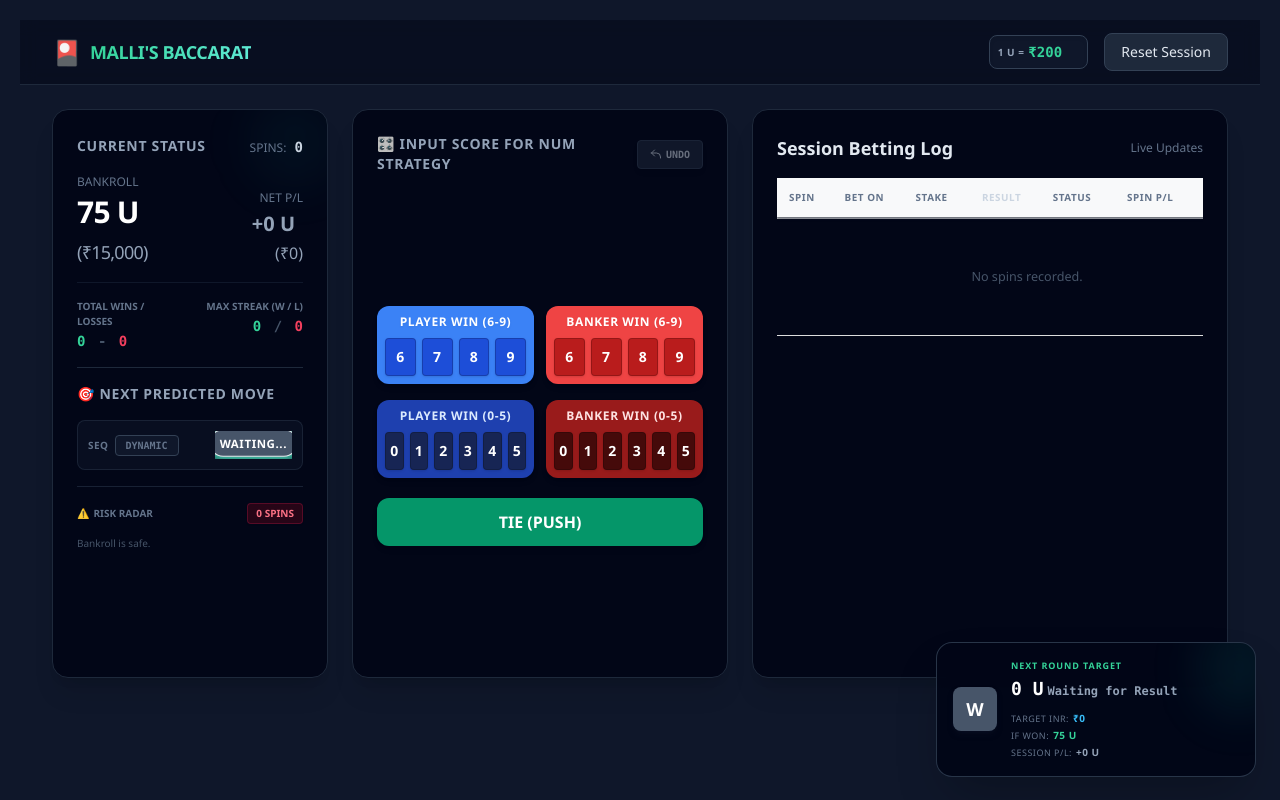
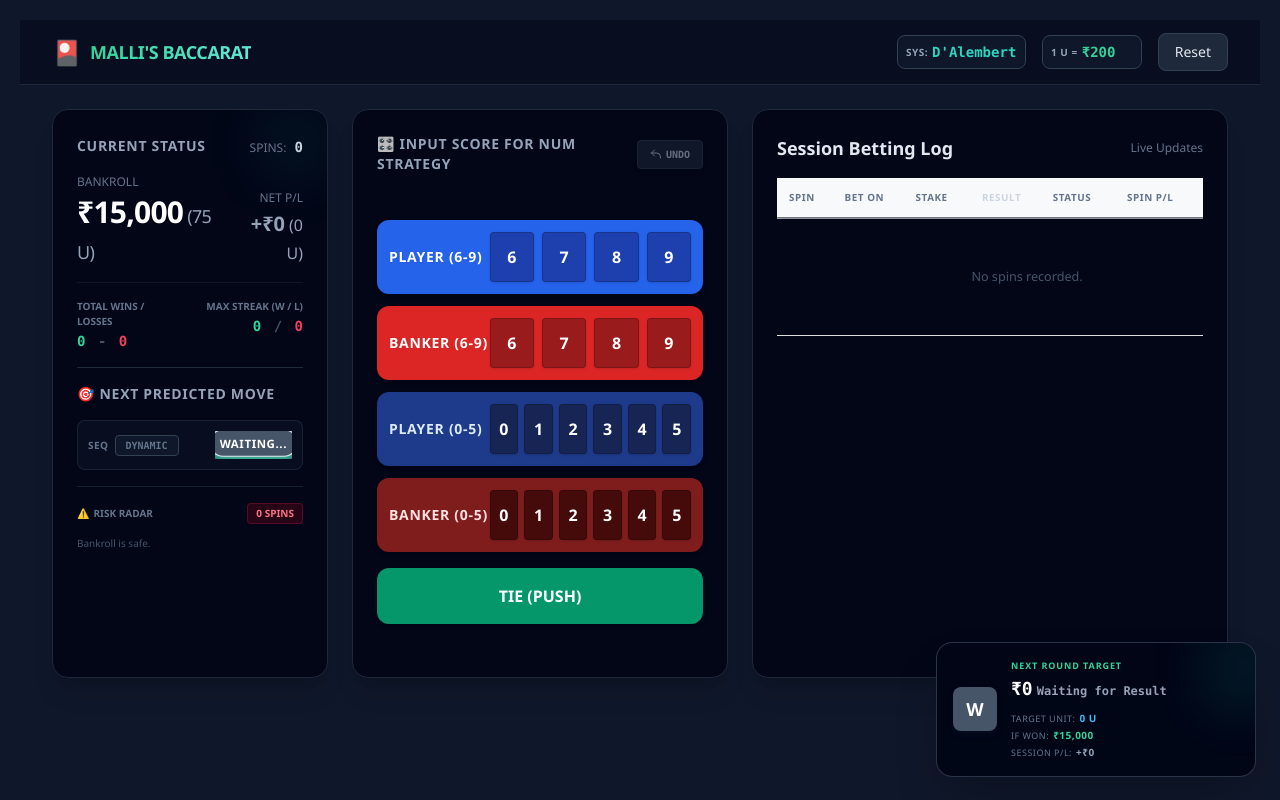
Before and after one commit to mallikambala/Malli-Baccarat-Dalembert, a Flask app: page / in a window 1280 px wide. Run offline with Flask 3, Linux system fonts and the light colour scheme; data that the repository does not hold is empty; some libraries are stand-ins or nearby versions.

Commit message:
Added Labourche system

```diff
--- a/app.py
+++ b/app.py
@@ -4,11 +4,16 @@ app = Flask(__name__, template_folder='templates', static_folder='static')
 app.secret_key = "mallis_baccarat_super_secret_key"
 
 class BaccaratTracker:
-    def __init__(self, start_bankroll=75, base_bet=1):
+    def __init__(self, start_bankroll=75, base_bet=1, progression="dalembert"):
         self.start_bankroll = float(start_bankroll)
         self.bankroll = float(start_bankroll)
         self.base_bet = base_bet
         self.current_bet = base_bet
+
+        self.progression = progression
+        # Default Labouchere sequence to win 10 Units: 1 + 2 + 3 + 2 + 2
+        self.initial_lab_seq = [1, 2, 3, 2, 2]
+        self.labouchere_seq = self.initial_lab_seq.copy()
 
         self.current_num_target = "Wait" # First hand is an observation spin
         self.ignore_limits = False
@@ -28,9 +33,21 @@ class BaccaratTracker:
     def get_next_bet(self):
         if self.get_status() != "ACTIVE":
             return None, 0
+
+        bet_amount = self.current_bet
+
+        if self.progression == "labouchere":
+            if not self.labouchere_seq:
+                self.labouchere_seq = self.initial_lab_seq.copy()
+            if len(self.labouchere_seq) == 1:
+                bet_amount = self.labouchere_seq[0]
+            else:
+                bet_amount = self.labouchere_seq[0] + self.labouchere_seq[-1]
+
         if self.current_num_target == "Wait":
             return "Wait", 0
-        return self.current_num_target, self.current_bet
+
+        return self.current_num_target, bet_amount
 
     def get_predicted_loss_sequence(self):
         if self.get_status() != "ACTIVE": return []
@@ -81,7 +98,17 @@ class BaccaratTracker:
             pnl = bet_amount * 0.95 if bet_target == 'Banker' else float(bet_amount)
             self.bankroll += pnl
             outcome_str = "Win"
-            self.current_bet = max(self.base_bet, self.current_bet - self.base_bet)
+
+            if self.progression == "dalembert":
+                self.current_bet = max(self.base_bet, self.current_bet - self.base_bet)
+            elif self.progression == "labouchere":
+                if len(self.labouchere_seq) <= 2:
+                    self.labouchere_seq = []
+                else:
+                    self.labouchere_seq = self.labouchere_seq[1:-1]
+                if not self.labouchere_seq:
+                    self.labouchere_seq = self.initial_lab_seq.copy()
+
             self.total_wins += 1
             self.current_win_streak += 1
             self.current_loss_streak = 0
@@ -90,13 +117,17 @@ class BaccaratTracker:
             pnl = float(-bet_amount)
             self.bankroll += pnl
             outcome_str = "Loss"
-            self.current_bet += self.base_bet
+
+            if self.progression == "dalembert":
+                self.current_bet += self.base_bet
+            elif self.progression == "labouchere":
+                self.labouchere_seq.append(bet_amount)
+
             self.total_losses += 1
             self.current_loss_streak += 1
             self.current_win_streak = 0
             if self.current_loss_streak > self.max_loss_streak: self.max_loss_streak = self.current_loss_streak
 
-        # Target mapping using startswith allows passing exact scores like p_high_8
         if not is_push:
             if val.startswith('p_high'): self.current_num_target = 'Player'
             elif val.startswith('b_high'): self.current_num_target = 'Banker'
@@ -114,9 +145,24 @@ class BaccaratTracker:
         if not self.history: return self.get_state()
         previous_spins = [spin['spun_number'] for spin in self.history[:-1]]
         was_ignored = self.ignore_limits
-        self.__init__(self.start_bankroll, self.base_bet)
+        current_progression = self.progression
+
+        self.__init__(self.start_bankroll, self.base_bet, current_progression)
         self.ignore_limits = was_ignored
         for num in previous_spins: self.record_outcome(num)
+        return self.get_state()
+
+    def change_progression(self, new_progression):
+        previous_spins = [spin['spun_number'] for spin in self.history]
+        was_ignored = self.ignore_limits
+
+        self.__init__(self.start_bankroll, self.base_bet, new_progression)
+        self.ignore_limits = True
+
+        for num in previous_spins:
+            self.record_outcome(num)
+
+        self.ignore_limits = was_ignored
         return self.get_state()
 
     def is_session_over(self):
@@ -129,14 +175,16 @@ class BaccaratTracker:
         elif self.bankroll <= self.stop_loss_bankroll: return "STOP_LOSS_HIT"
         return "ACTIVE"
 
-    def reset(self):
-        self.__init__(self.start_bankroll, self.base_bet)
+    def reset(self, progression=None):
+        target_prog = progression if progression else self.progression
+        self.__init__(self.start_bankroll, self.base_bet, target_prog)
 
     def get_state(self):
         next_target, next_bet = self.get_next_bet()
         return {
             "bankroll": round(self.bankroll, 2), "net_pnl": round(self.bankroll - self.start_bankroll, 2),
             "spin_count": self.spin_count, "game_type": "baccarat", "strategy": "baccarat_num",
+            "progression": self.progression, "labouchere_seq": self.labouchere_seq,
             "next_color": next_target, "next_bet": next_bet,
             "status": self.get_status(), "history": self.history[::-1],
             "total_wins": self.total_wins, "total_losses": self.total_losses,
@@ -154,7 +202,7 @@ def get_state(): return jsonify(tracker.get_state())
 
 @app.route('/record', methods=['POST'])
 def record():
-    data = request.get_json() or {}
+    data = request.get_json(force=True, silent=True) or {}
     spun_value = data.get('number')
     if spun_value is not None:
         return jsonify(tracker.record_outcome(spun_value))
@@ -168,9 +216,19 @@ def continue_session():
     tracker.ignore_limits = True
     return jsonify(tracker.get_state())
 
+@app.route('/change_progression', methods=['POST'])
+def change_prog_route():
+    # Force=True guarantees we extract JSON data securely
+    data = request.get_json(force=True, silent=True) or {}
+    new_prog = data.get('progression')
+    if new_prog:
+        tracker.change_progression(new_prog)
+    return jsonify(tracker.get_state())
+
 @app.route('/reset', methods=['POST'])
 def reset():
-    tracker.reset()
+    data = request.get_json(force=True, silent=True) or {}
+    tracker.reset(progression=data.get('progression'))
     return jsonify(tracker.get_state())
 
 if __name__ == '__main__':
--- a/static/js/script.js
+++ b/static/js/script.js
@@ -3,24 +3,28 @@ let currentState = null;
 
 window.reRenderUI = () => { if (currentState) updateUI(currentState); };
 
-const formatDisplay = (val, size = 'small', hideInr = false) => {
+const formatDisplay = (val, size = 'small', hideSecondary = false) => {
     const multiplier = parseInt(document.getElementById('unit_multiplier').value) || 100;
     const isNegative = val < 0;
     const absVal = Math.abs(val);
     const inrVal = absVal * multiplier;
     const sign = isNegative ? '-' : '';
+
+    // Formatting numbers
     const displayUnit = Number.isInteger(absVal) ? absVal : absVal.toFixed(2);
-    const unitPart = `${sign}${displayUnit} U`;
+    const inrDisplay = inrVal.toLocaleString('en-IN', { maximumFractionDigits: 2 });
 
-    if (hideInr) return unitPart;
+    // Reverse Logic: INR is now primary, Unit is secondary
+    const primaryPart = `${sign}₹${inrDisplay}`;
 
-    let inrSizeClass = 'text-xs text-slate-500';
-    if (size === 'large') { inrSizeClass = 'text-lg text-slate-400 font-medium'; }
-    else if (size === 'medium') { inrSizeClass = 'text-base text-slate-400 font-medium'; }
+    if (hideSecondary) return primaryPart;
 
-    const inrDisplay = inrVal.toLocaleString('en-IN', { maximumFractionDigits: 2 });
-    const inrPart = `<span class="${inrSizeClass} ml-2"> (₹${inrDisplay})</span>`;
-    return `${unitPart}${inrPart}`;
+    let secondarySizeClass = 'text-[10px] text-slate-500';
+    if (size === 'large') { secondarySizeClass = 'text-lg text-slate-400 font-medium'; }
+    else if (size === 'medium') { secondarySizeClass = 'text-base text-slate-400 font-medium'; }
+
+    const secondaryPart = `<span class="${secondarySizeClass} ml-1">(${displayUnit} U)</span>`;
+    return `${primaryPart}${secondaryPart}`;
 };
 
 const renderRiskRadar = (lossSequence) => {
@@ -57,56 +61,51 @@ const renderRiskRadar = (lossSequence) => {
 const renderNumberGrid = (lastSpunNumber = null, state) => {
     const container = document.getElementById('number_grid_container');
 
-    // Determine which container to highlight based on last spin
-    const phHighlight = (lastSpunNumber && lastSpunNumber.startsWith('p_high')) ? 'ring-2 ring-white ring-offset-2 ring-offset-slate-950 scale-[1.02] z-10 shadow-white/20' : '';
-    const bhHighlight = (lastSpunNumber && lastSpunNumber.startsWith('b_high')) ? 'ring-2 ring-white ring-offset-2 ring-offset-slate-950 scale-[1.02] z-10 shadow-white/20' : '';
-    const plHighlight = (lastSpunNumber && lastSpunNumber.startsWith('p_low')) ? 'ring-2 ring-white ring-offset-2 ring-offset-slate-950 scale-[1.02] z-10 shadow-white/20' : '';
-    const blHighlight = (lastSpunNumber && lastSpunNumber.startsWith('b_low')) ? 'ring-2 ring-white ring-offset-2 ring-offset-slate-950 scale-[1.02] z-10 shadow-white/20' : '';
-    const tHighlight = (lastSpunNumber === 'Tie') ? 'ring-2 ring-white ring-offset-2 ring-offset-slate-950 scale-[1.03] z-10 shadow-white/20' : '';
+    const phHighlight = (lastSpunNumber && lastSpunNumber.startsWith('p_high')) ? 'ring-2 ring-white ring-offset-2 ring-offset-slate-950 scale-[1.01] z-10 shadow-white/20' : '';
+    const bhHighlight = (lastSpunNumber && lastSpunNumber.startsWith('b_high')) ? 'ring-2 ring-white ring-offset-2 ring-offset-slate-950 scale-[1.01] z-10 shadow-white/20' : '';
+    const plHighlight = (lastSpunNumber && lastSpunNumber.startsWith('p_low')) ? 'ring-2 ring-white ring-offset-2 ring-offset-slate-950 scale-[1.01] z-10 shadow-white/20' : '';
+    const blHighlight = (lastSpunNumber && lastSpunNumber.startsWith('b_low')) ? 'ring-2 ring-white ring-offset-2 ring-offset-slate-950 scale-[1.01] z-10 shadow-white/20' : '';
+    const tHighlight = (lastSpunNumber === 'Tie') ? 'ring-2 ring-white ring-offset-2 ring-offset-slate-950 scale-[1.02] z-10 shadow-white/20' : '';
 
-    // Helper to generate the small score buttons
     const genBtns = (prefix, nums, bgClass, hoverClass) => {
-        return nums.map(n => `<button onclick="recordSpin('${prefix}_${n}')" class="${bgClass} ${hoverClass} active:scale-90 text-white font-bold py-1.5 sm:py-2 rounded shadow transition-all text-xs sm:text-sm border border-black/20">${n}</button>`).join('');
+        return nums.map(n => `<button onclick="recordSpin('${prefix}_${n}')" class="flex-1 ${bgClass} ${hoverClass} active:scale-90 text-white font-bold py-2 sm:py-3 rounded shadow transition-all text-xs sm:text-base border border-black/20">${n}</button>`).join('');
     };
 
     const html = `
-        <!-- Player High (6-9) -->
-        <div class="col-span-3 bg-blue-500 rounded-xl p-2 flex flex-col justify-center items-center shadow-md transition-all duration-300 ${phHighlight}">
-            <div class="text-white font-black text-[10px] sm:text-xs tracking-wider mb-2 uppercase drop-shadow-sm">Player Win (6-9)</div>
-            <div class="grid grid-cols-4 gap-1 sm:gap-1.5 w-full">
-                ${genBtns('p_high', [6,7,8,9], 'bg-blue-700', 'hover:bg-blue-600')}
+        <div class="flex flex-col gap-2.5 sm:gap-3 w-full">
+            <div class="flex flex-col sm:flex-row sm:items-center bg-blue-600 rounded-xl p-2 sm:p-3 shadow-md transition-all duration-300 ${phHighlight}">
+                <div class="text-white font-black text-[11px] sm:text-sm tracking-wider mb-2 sm:mb-0 sm:w-1/3 uppercase drop-shadow-sm text-center sm:text-left">Player (6-9)</div>
+                <div class="flex gap-1.5 sm:gap-2 sm:w-2/3">
+                    ${genBtns('p_high', [6,7,8,9], 'bg-blue-800', 'hover:bg-blue-700')}
                 </div>
             </div>
 
-        <!-- Banker High (6-9) -->
-        <div class="col-span-3 bg-red-500 rounded-xl p-2 flex flex-col justify-center items-center shadow-md transition-all duration-300 ${bhHighlight}">
-            <div class="text-white font-black text-[10px] sm:text-xs tracking-wider mb-2 uppercase drop-shadow-sm">Banker Win (6-9)</div>
-            <div class="grid grid-cols-4 gap-1 sm:gap-1.5 w-full">
-                ${genBtns('b_high', [6,7,8,9], 'bg-red-700', 'hover:bg-red-600')}
+            <div class="flex flex-col sm:flex-row sm:items-center bg-red-600 rounded-xl p-2 sm:p-3 shadow-md transition-all duration-300 ${bhHighlight}">
+                <div class="text-white font-black text-[11px] sm:text-sm tracking-wider mb-2 sm:mb-0 sm:w-1/3 uppercase drop-shadow-sm text-center sm:text-left">Banker (6-9)</div>
+                <div class="flex gap-1.5 sm:gap-2 sm:w-2/3">
+                    ${genBtns('b_high', [6,7,8,9], 'bg-red-800', 'hover:bg-red-700')}
                 </div>
             </div>
 
-        <!-- Player Low (0-5) -->
-        <div class="col-span-3 bg-blue-800 rounded-xl p-2 flex flex-col justify-center items-center shadow-md transition-all duration-300 mt-1 ${plHighlight}">
-            <div class="text-blue-100 font-black text-[10px] sm:text-xs tracking-wider mb-2 uppercase">Player Win (0-5)</div>
-            <div class="grid grid-cols-6 gap-1 sm:gap-1.5 w-full">
-                ${genBtns('p_low', [0,1,2,3,4,5], 'bg-blue-950', 'hover:bg-blue-700')}
+            <div class="flex flex-col sm:flex-row sm:items-center bg-blue-900 rounded-xl p-2 sm:p-3 shadow-md transition-all duration-300 ${plHighlight}">
+                <div class="text-blue-100 font-black text-[11px] sm:text-sm tracking-wider mb-2 sm:mb-0 sm:w-1/3 uppercase text-center sm:text-left">Player (0-5)</div>
+                <div class="flex gap-1 sm:gap-1.5 sm:w-2/3">
+                    ${genBtns('p_low', [0,1,2,3,4,5], 'bg-blue-950', 'hover:bg-blue-800')}
                 </div>
             </div>
 
-        <!-- Banker Low (0-5) -->
-        <div class="col-span-3 bg-red-800 rounded-xl p-2 flex flex-col justify-center items-center shadow-md transition-all duration-300 mt-1 ${blHighlight}">
-            <div class="text-red-100 font-black text-[10px] sm:text-xs tracking-wider mb-2 uppercase">Banker Win (0-5)</div>
-            <div class="grid grid-cols-6 gap-1 sm:gap-1.5 w-full">
-                ${genBtns('b_low', [0,1,2,3,4,5], 'bg-red-950', 'hover:bg-red-700')}
+            <div class="flex flex-col sm:flex-row sm:items-center bg-red-900 rounded-xl p-2 sm:p-3 shadow-md transition-all duration-300 ${blHighlight}">
+                <div class="text-red-100 font-black text-[11px] sm:text-sm tracking-wider mb-2 sm:mb-0 sm:w-1/3 uppercase text-center sm:text-left">Banker (0-5)</div>
+                <div class="flex gap-1 sm:gap-1.5 sm:w-2/3">
+                    ${genBtns('b_low', [0,1,2,3,4,5], 'bg-red-950', 'hover:bg-red-800')}
                 </div>
             </div>
 
-        <!-- Tie -->
-        <button onclick="recordSpin('Tie')" class="col-span-6 mt-2 bg-emerald-600 hover:bg-emerald-500 active:scale-95 text-white font-bold py-3 rounded-xl shadow-md transition-all text-sm sm:text-base ${tHighlight}">TIE (PUSH)</button>
+            <button onclick="recordSpin('Tie')" class="mt-1 bg-emerald-600 hover:bg-emerald-500 active:scale-95 text-white font-bold py-3 sm:py-4 rounded-xl shadow-md transition-all text-sm sm:text-base ${tHighlight}">TIE (PUSH)</button>
+        </div>
     `;
 
-    container.innerHTML = `<div class="grid grid-cols-6 gap-2 sm:gap-3 relative mt-2">${html}</div>`;
+    container.innerHTML = html;
 };
 
 const renderSequenceTracker = (state) => {
@@ -176,14 +175,15 @@ const updatePopupHUD = (state) => {
     const plValEl = document.getElementById('popup_mini_pl_val');
     if (plValEl) plValEl.innerHTML = (state.net_pnl >= 0 ? '+' : '') + formatDisplay(state.net_pnl, 'small', true);
 
-    const multiplier = parseInt(document.getElementById('unit_multiplier').value) || 100;
-    const inrVal = Math.abs(state.next_bet) * multiplier;
+    // Swap text label to "Target Unit" so the HUD makes sense with INR displayed above
+    const targetLabel = document.querySelector('#popup_target_inr span');
+    if(targetLabel) targetLabel.innerText = "Target Unit:";
 
     const inrTargetEl = document.getElementById('popup_target_inr_val');
     if (state.next_color === "Wait") {
-        if (inrTargetEl) inrTargetEl.innerHTML = `₹0`;
+        if (inrTargetEl) inrTargetEl.innerHTML = `0 U`;
     } else {
-        if (inrTargetEl) inrTargetEl.innerHTML = `₹${inrVal.toLocaleString('en-IN')}`;
+        if (inrTargetEl) inrTargetEl.innerHTML = `${state.next_bet} U`;
     }
 
     const nextWinValEl = document.getElementById('popup_next_win_val');
@@ -206,6 +206,23 @@ const dismissPopup = () => {
 
 const updateUI = (state) => {
     currentState = state;
+
+    const progSel = document.getElementById('progression_selector');
+    if (progSel && state.progression) progSel.value = state.progression;
+
+    const seqInput = document.getElementById('custom_sequence_input');
+    const seqLabel = document.getElementById('seq_label');
+    if (state.progression === 'labouchere') {
+        seqLabel.innerText = "LAB";
+        seqInput.value = state.labouchere_seq.join(' - ');
+        seqInput.classList.remove('w-16', 'text-slate-500');
+        seqInput.classList.add('w-32', 'text-teal-400');
+    } else {
+        seqLabel.innerText = "SEQ";
+        seqInput.value = "DYNAMIC";
+        seqInput.classList.add('w-16', 'text-slate-500');
+        seqInput.classList.remove('w-32', 'text-teal-400');
+    }
 
     document.getElementById('bankroll').innerHTML = formatDisplay(state.bankroll, 'large');
     const netPlElement = document.getElementById('net_pnl');
@@ -289,14 +306,12 @@ const updateUI = (state) => {
             spunColorClass = "text-emerald-400 bg-emerald-950/40 border-emerald-900/50";
         }
 
-        // Logic to extract specific score from string (e.g. 'p_high_6' -> '6')
         let exactScore = "";
         if (typeof spin.spun_number === 'string' && spin.spun_number.includes('_')) {
             exactScore = spin.spun_number.split('_').pop();
         }
 
-        // Clean display text like "Player [6]"
-        let displayColorText = spin.spun_color; // fallback
+        let displayColorText = spin.spun_color;
         if (spin.spun_trait === 'Player') displayColorText = `Player ${exactScore ? '['+exactScore+']' : ''}`;
         else if (spin.spun_trait === 'Banker') displayColorText = `Banker ${exactScore ? '['+exactScore+']' : ''}`;
         else if (spin.spun_trait === 'Tie') displayColorText = `Tie`;
@@ -324,6 +339,32 @@ const updateUI = (state) => {
     logBody.innerHTML = logRows;
 };
 
+const changeProgression = async () => {
+    const newProg = document.getElementById('progression_selector').value;
+    if (currentState && currentState.progression === newProg) return;
+
+    try {
+        popupDismissed = false;
+        const response = await fetch('/change_progression', {
+            method: 'POST',
+            headers: { 'Content-Type': 'application/json' },
+            body: JSON.stringify({ progression: newProg })
+        });
+
+        if (!response.ok) {
+            alert("SERVER ERROR: The server rejected the request. Please make sure you RESTARTED your Python app (Ctrl+C, then 'python app.py').");
+            if(currentState) document.getElementById('progression_selector').value = currentState.progression;
+            return;
+        }
+
+        updateUI(await response.json());
+    } catch (err) {
+        console.error("Error changing progression:", err);
+        alert("NETWORK ERROR: Could not reach the server to recalculate. Did you restart app.py?");
+        if(currentState) document.getElementById('progression_selector').value = currentState.progression;
+    }
+};
+
 const continueSession = async () => {
     try {
         const response = await fetch('/continue', { method: 'POST' });
@@ -349,7 +390,12 @@ const resetSession = async () => {
     if (confirm("Are you sure you want to reset the current session?")) {
         try {
             popupDismissed = false;
-            const response = await fetch('/reset', { method: 'POST' });
+            const currentProg = document.getElementById('progression_selector').value;
+            const response = await fetch('/reset', {
+                method: 'POST',
+                headers: { 'Content-Type': 'application/json' },
+                body: JSON.stringify({ progression: currentProg })
+            });
             updateUI(await response.json());
         } catch (err) { console.error("Error resetting session:", err); }
     }
--- a/templates/index.html
+++ b/templates/index.html
@@ -23,6 +23,15 @@
                 <h1 class="text-lg font-bold tracking-tight bg-gradient-to-r from-emerald-400 to-teal-300 bg-clip-text text-transparent">MALLI'S BACCARAT</h1>
             </div>
             <div class="flex items-center space-x-2 sm:space-x-4">
+                <!-- System Toggle -->
+                <div class="flex items-center space-x-1 bg-slate-900 border border-slate-700 rounded-md sm:rounded-lg px-2 py-1.5 shadow-inner">
+                    <span class="text-[9px] sm:text-[10px] text-slate-400 font-bold uppercase tracking-wider hidden md:block">SYS:</span>
+                    <select id="progression_selector" onchange="changeProgression()" class="bg-transparent text-teal-400 text-[10px] sm:text-sm font-bold font-mono outline-none cursor-pointer focus:ring-0 appearance-none">
+                        <option value="dalembert" selected>D'Alembert</option>
+                        <option value="labouchere">Labouchere</option>
+                    </select>
+                </div>
+                <!-- Unit Multiplier -->
                 <div class="flex items-center space-x-1 bg-slate-900 border border-slate-700 rounded-md sm:rounded-lg px-2 py-1.5 shadow-inner">
                     <span class="text-[9px] sm:text-[10px] text-slate-400 font-bold uppercase tracking-wider hidden sm:block">1 U =</span>
                     <select id="unit_multiplier" onchange="reRenderUI()" class="bg-transparent text-emerald-400 text-[10px] sm:text-sm font-bold font-mono outline-none cursor-pointer focus:ring-0 appearance-none">
@@ -34,7 +43,7 @@
                         <option value="1000">₹1,000</option>
                     </select>
                 </div>
-                <button onclick="resetSession()" class="text-[10px] sm:text-sm bg-slate-800 hover:bg-slate-700 text-slate-200 px-3 py-1.5 sm:px-4 sm:py-2 rounded-md sm:rounded-lg font-medium transition-colors border border-slate-700">Reset Session</button>
+                <button onclick="resetSession()" class="text-[10px] sm:text-sm bg-slate-800 hover:bg-slate-700 text-slate-200 px-3 py-1.5 sm:px-4 sm:py-2 rounded-md sm:rounded-lg font-medium transition-colors border border-slate-700">Reset</button>
             </div>
         </div>
     </header>
@@ -94,12 +103,11 @@
                     <h2 class="text-sm font-semibold text-slate-400 uppercase tracking-wider mb-4">🎯 Next Predicted Move</h2>
                     <div class="flex items-center justify-between bg-slate-900/50 rounded-lg p-2.5 mb-2 border border-slate-800/80">
                         <div class="flex items-center gap-1.5 shrink-0">
-                            <span class="text-[10px] text-slate-500 uppercase font-bold tracking-wider">SEQ</span>
+                            <span id="seq_label" class="text-[10px] text-slate-500 uppercase font-bold tracking-wider">SEQ</span>
                             <input type="text" id="custom_sequence_input" class="bg-slate-900 border border-slate-700 text-slate-500 text-[10px] font-mono font-bold rounded px-1.5 py-0.5 w-16 uppercase outline-none cursor-not-allowed text-center" value="DYNAMIC" disabled>
                         </div>
                         <div class="flex space-x-1 sm:space-x-1.5 overflow-x-auto custom-scrollbar ml-2 pb-1" id="sequence_container"></div>
                     </div>
-                    <!-- Risk Radar Section Restored -->
                     <div id="risk_radar_section" class="mt-4 pt-4 border-t border-slate-800/80">
                         <div class="text-[10px] text-slate-500 uppercase font-semibold mb-2 flex justify-between items-center">
                             <span class="flex items-center gap-1"><span class="text-rose-500">⚠️</span> Risk Radar</span>
```
Lines whose indentation alone changed are shown as unchanged.
